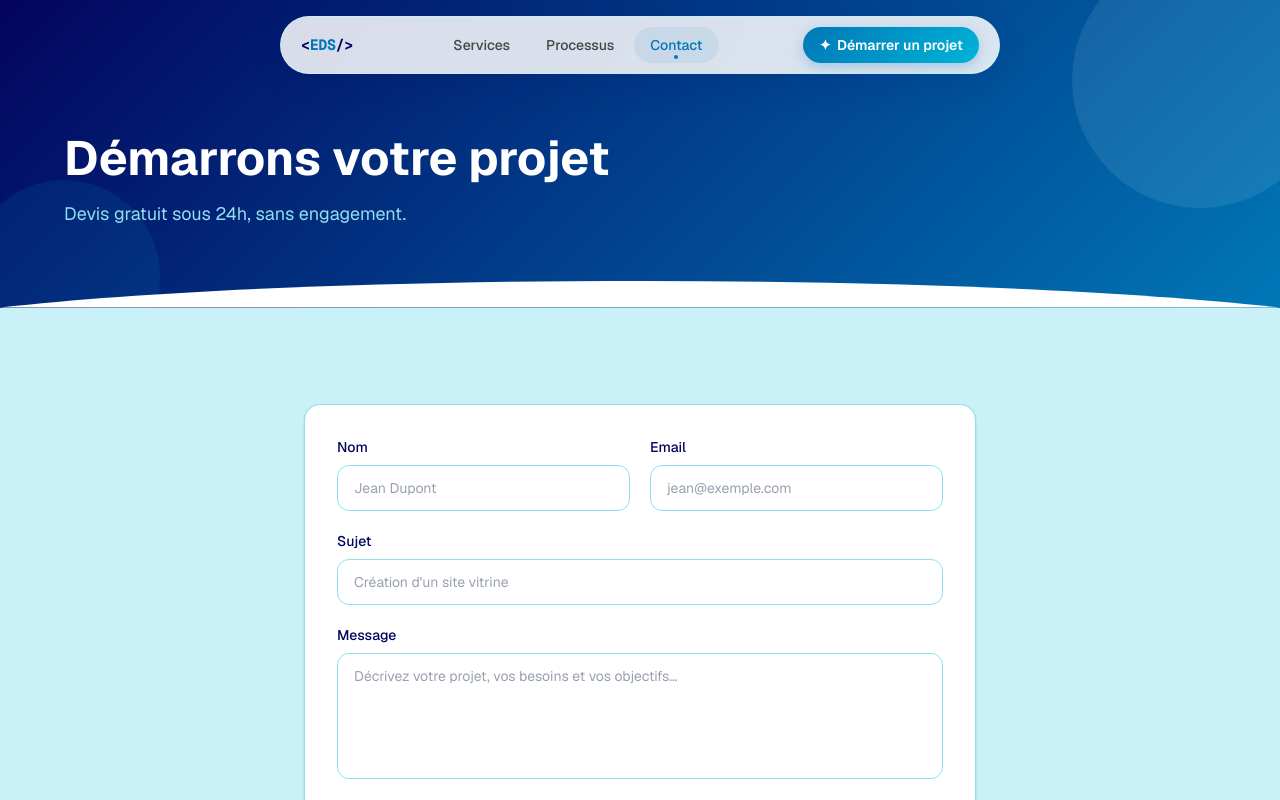
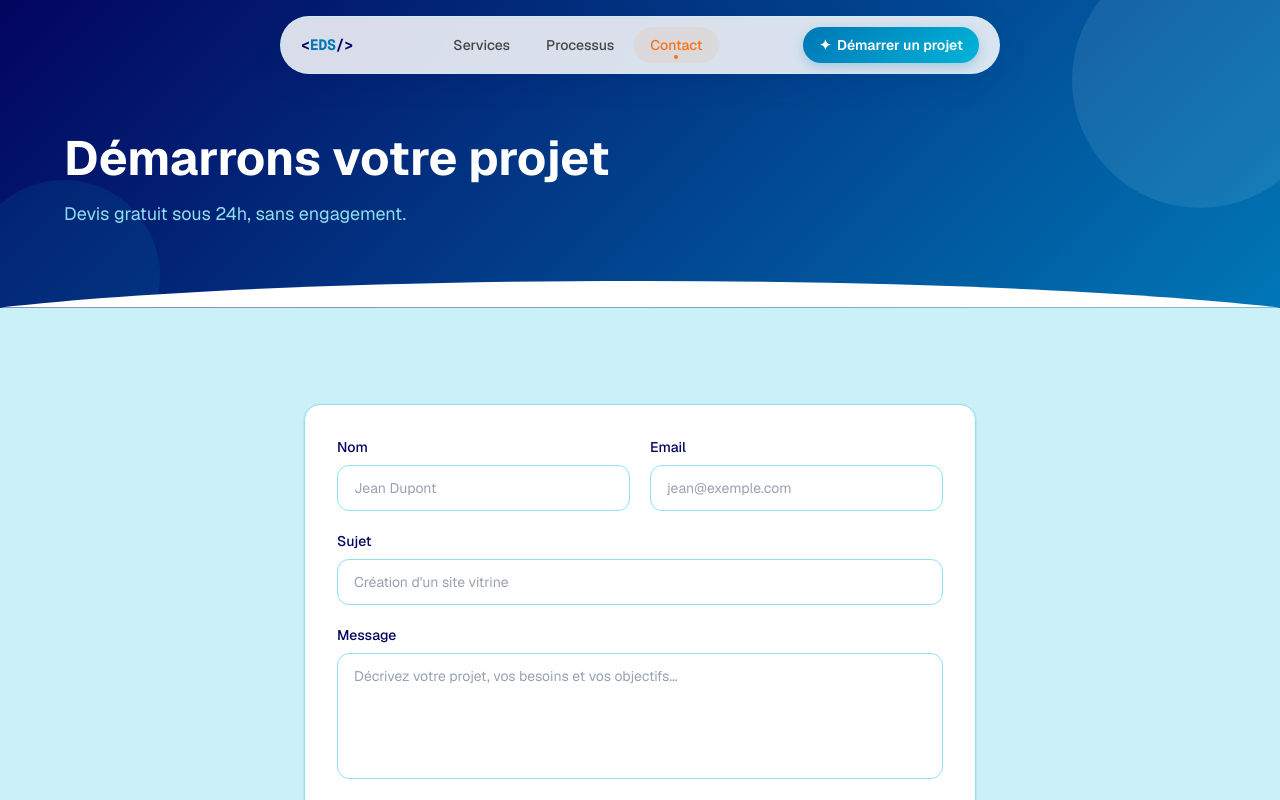
Before and after one commit to EleaDSB/EDS-WEBSITE, a Next.js app: page /contact in a window 1280 px wide. Shown: the top 800 px of the page. Built offline with nearby package versions, Linux system fonts and the light colour scheme.

Commit message:
Header : liens de navigation en orange (#f97316) à l'état actif
Co-Authored-By: Claude Sonnet 4.6 <noreply@anthropic.com>

```diff
--- a/components/Header.tsx
+++ b/components/Header.tsx
@@ -65,15 +65,15 @@ export default function Header() {
                 href={l.href}
                 className="relative text-sm font-medium px-4 py-2 rounded-full transition-all duration-200"
                 style={{
-                  color: pathname === l.href ? "#0077b6" : "#444",
-                  backgroundColor: pathname === l.href ? "rgba(0,119,182,0.08)" : "transparent",
+                  color: pathname === l.href ? "#f97316" : "#444",
+                  backgroundColor: pathname === l.href ? "rgba(249,115,22,0.08)" : "transparent",
                 }}
               >
                 {l.label}
                 {pathname === l.href && (
                   <span
                     className="absolute bottom-1 left-1/2 -translate-x-1/2 w-1 h-1 rounded-full"
-                    style={{ backgroundColor: "#0077b6" }}
+                    style={{ backgroundColor: "#f97316" }}
                   />
                 )}
               </Link>
@@ -125,8 +125,8 @@ export default function Header() {
                 href={l.href}
                 className="text-sm font-medium px-4 py-3 rounded-2xl transition-colors"
                 style={{
-                  color: pathname === l.href ? "#0077b6" : "#444",
-                  backgroundColor: pathname === l.href ? "rgba(0,119,182,0.07)" : "transparent",
+                  color: pathname === l.href ? "#f97316" : "#444",
+                  backgroundColor: pathname === l.href ? "rgba(249,115,22,0.07)" : "transparent",
                 }}
               >
                 {l.label}
```
